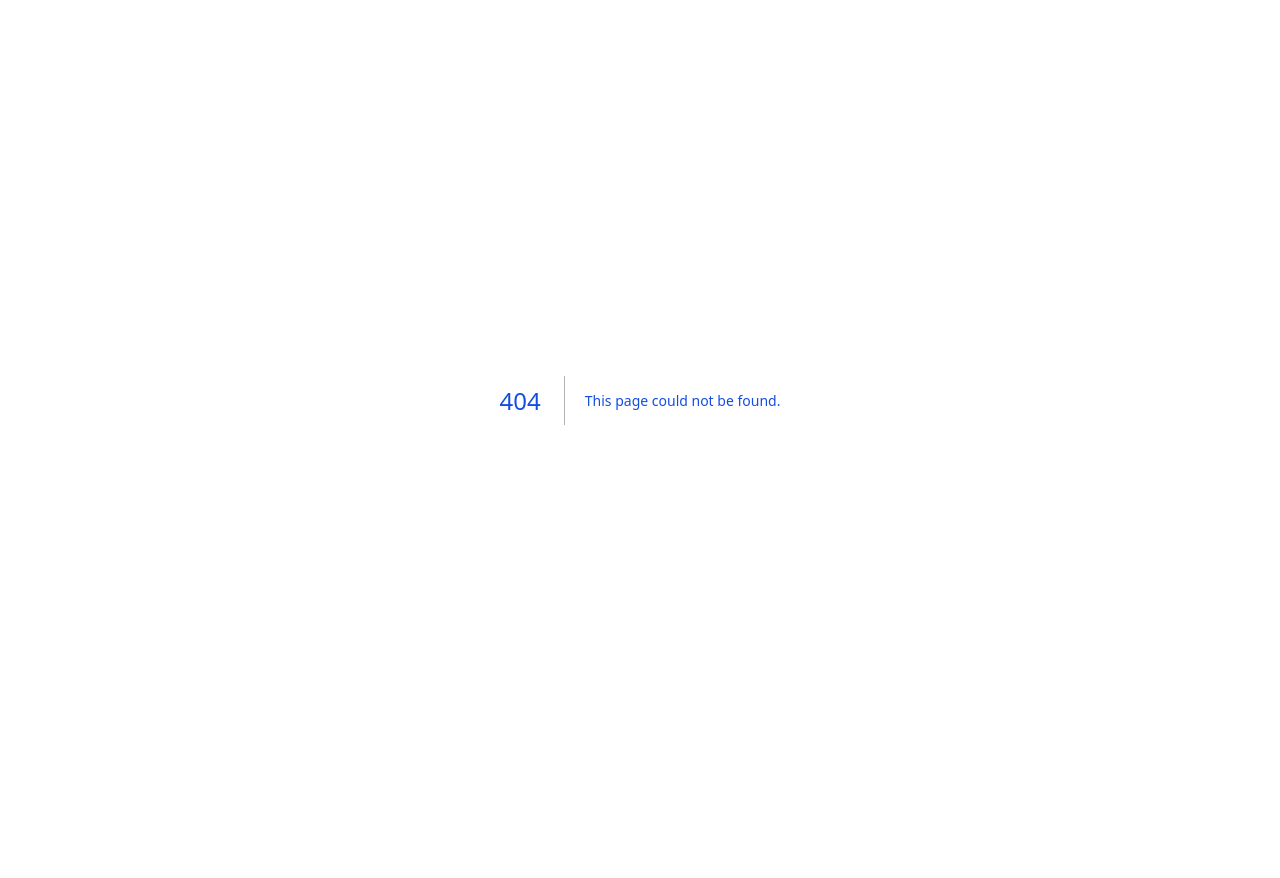
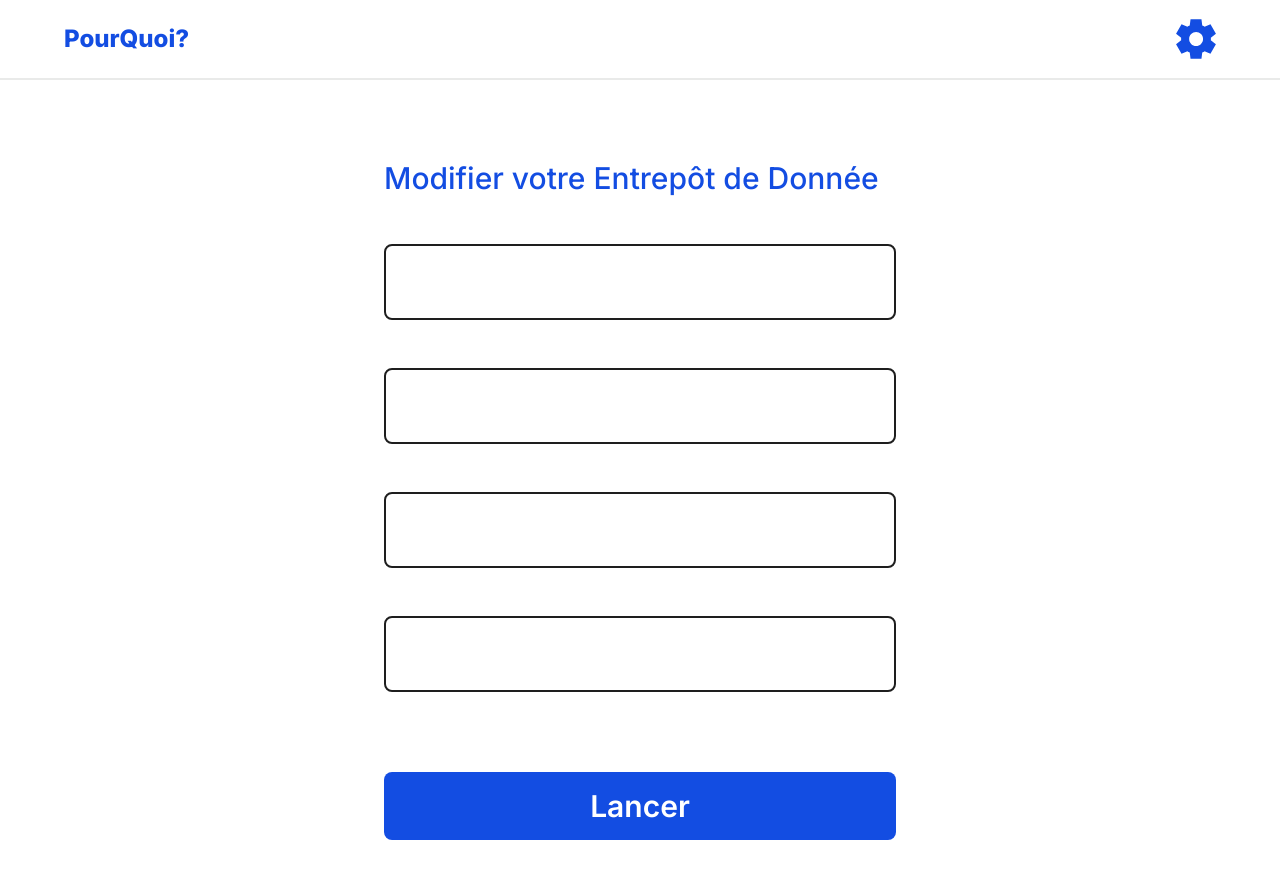
Before and after one commit to yuz19/BiFrontEnd, a Next.js app: page /Parametres in a window 1280 px wide. Before the commit this address had no page. Shown: the top 878 px of the page. Before the commit the page ends 800 px from the top, so only its background shows below. Built offline with nearby package versions, Linux system fonts and the light colour scheme; no server answers.

Commit message:
aprioriv2

```diff
--- a/app/Dashboard/page.js
+++ b/app/Dashboard/page.js
@@ -34,7 +34,7 @@ function Dashboard() {
         //Acces the array of JSON objects within the "apriori" array
         const aprioriData = jsonData[1]?.apriori;
         setListDataApriori(aprioriData); // Set data in state
-
+        console.log(jsonData)
         setLoading(false);
       } catch (error) {
         setError(error.message);
--- /dev/null
+++ b/app/Parametres/page.js
@@ -0,0 +1,45 @@
+'use client'
+import React, { useEffect, useState } from 'react';
+import NavBar from '@/components/NavBar';
+
+function Page() {
+    const [host, setHost] = useState('');
+    const [dbname, setDbname] = useState('');
+    const [user, setUser] = useState('');
+    const [password, setPassword] = useState('');
+
+    const handleChange = (e, setter) => {
+        setter(e.target.value);
+    };
+
+
+    useEffect(async ()=>{
+        try {
+            const response = await fetch('http://localhost:8000/api/sql', {
+                method: 'GET',
+
+            });
+            const data = await response.json();
+            console.log(data); // Faites quelque chose avec la réponse du backend
+        } catch (error) {
+            console.error('Erreur lors de la connexion au backend :', error);
+        }
+    },[])
+    return (
+        <div>
+            <NavBar />
+            <div className='flex flex-col items-center w-full'>
+                <div className='form w-2/5 mt-20'>
+                    <h1 className='self-start text-3xl mb-12 font-medium'>Modifier votre Entrepôt de Donnée</h1>
+                    <input type='text' value={host} className='outline-none focus:border-primaryBlue  px-4 py-6 rounded-lg w-full border-solid border-2 border-primaryBlack mb-12' onChange={(e) => handleChange(e, setHost)} />
+                    <input type='text' value={dbname} className='outline-none focus:border-primaryBlue  px-4 py-6 rounded-lg w-full border-solid border-2 border-primaryBlack mb-12' onChange={(e) => handleChange(e, setDbname)} />
+                    <input type='text' value={user} className='outline-none focus:border-primaryBlue  px-4 py-6 rounded-lg w-full border-solid border-2 border-primaryBlack mb-12' onChange={(e) => handleChange(e, setUser)} />
+                    <input type='password' value={password} className='outline-none focus:border-primaryBlue  px-4 py-6 rounded-lg w-full border-solid border-2 border-primaryBlack mb-20' onChange={(e) => handleChange(e, setPassword)} />
+                    <input type='button' value={"Lancer"} className='outline-none bg-primaryBlue text-white text-3xl font-semibold  px-4 py-4 rounded-lg w-full   mb-14'  />
+                </div>
+            </div>
+        </div>
+    );
+}
+
+export default Page;
--- a/components/NavBar.js
+++ b/components/NavBar.js
@@ -2,13 +2,16 @@
 import React, { useState } from 'react';
 import settings from '@/public/settings.svg'; // Import the image
 import Image from 'next/image'; // Import the Image component
+import Link from 'next/link';
 function NavBar() {
 
   return (
     <nav className='flex h-20   items-center px-16  w-full justify-between  border-solid border-b-2 border-[#c4c7c55f]  '>
       <h3 className=' font-wow font-Inter text-2xl text-primaryBlue cursor-pointer'>PourQuoi?</h3>
       <div className='justify-self-end cursor-pointer'>
-        <Image src={settings} width={40} height={40} alt="settings" /> {/* Use the imported image */}
+        <Link href="/Parametres">
+        <Image src={settings} width={40} height={40} alt="settings" />
+        </Link>
       </div>
     </nav>
   );
```
